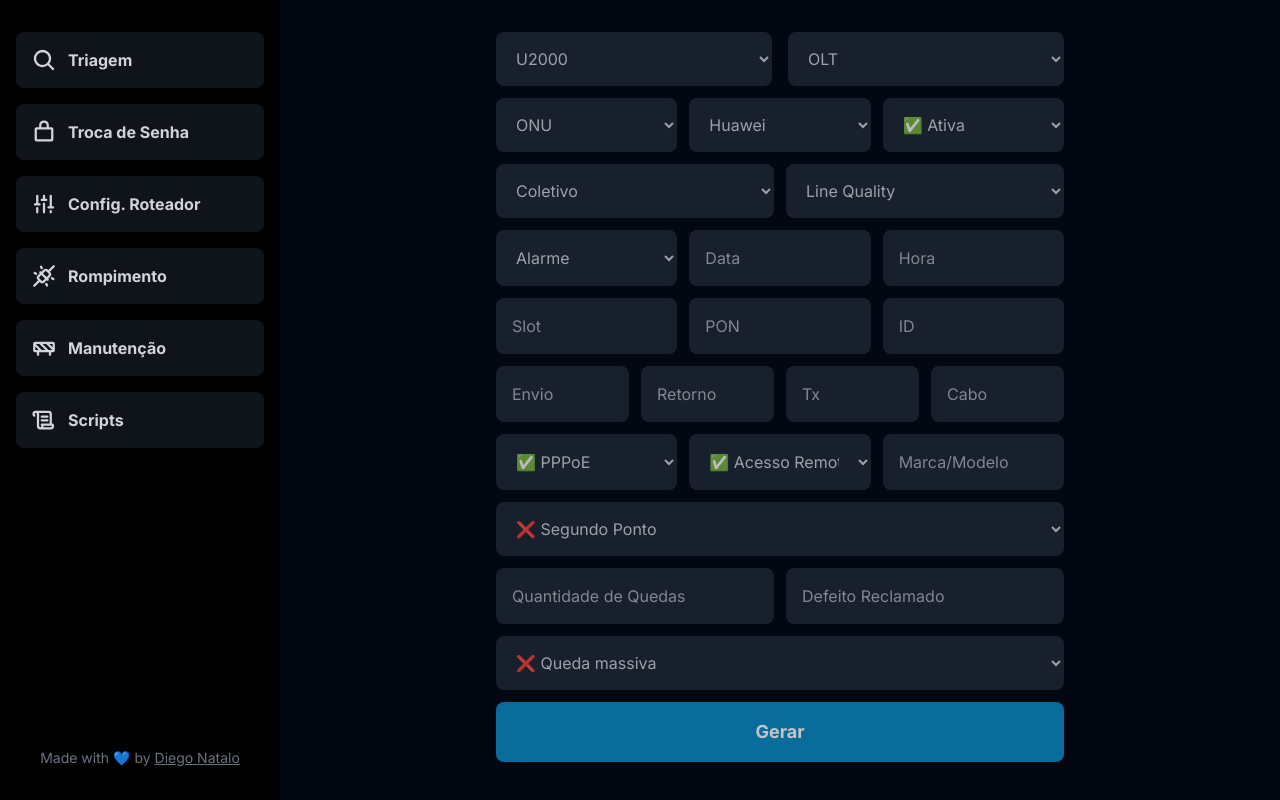
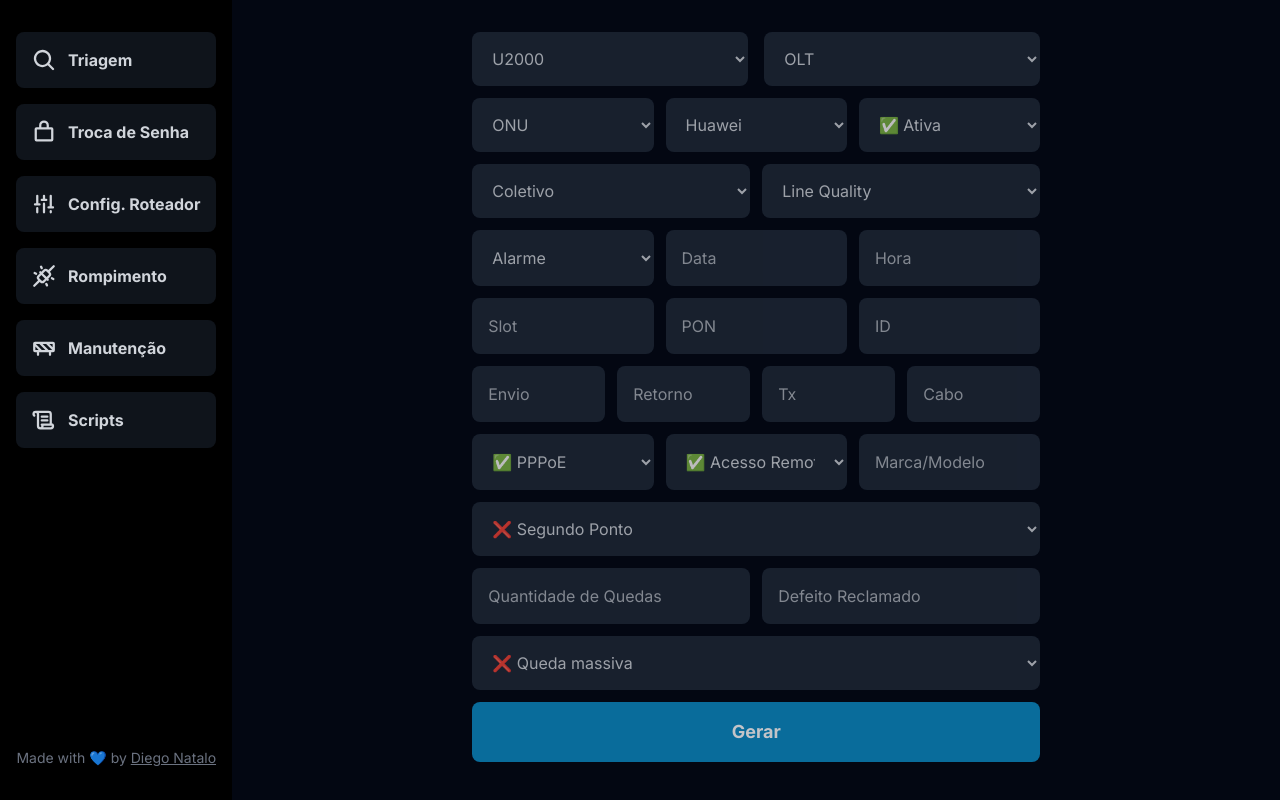
Before and after one commit to diegonatalo/triagem-web, a Next.js app: page / in a window 1280 px wide. Built offline with nearby package versions, Linux system fonts and the light colour scheme.

Commit message:
update files

```diff
--- a/src/app/globals.css
+++ b/src/app/globals.css
@@ -6,12 +6,12 @@
   @apply m-0 p-0 box-border outline-none focus-visible:ring-2 focus-visible:ring-sky-500/80
 }
 
-html, body {
+html {
   @apply h-full
 }
 
 body {
-  @apply bg-gray-950 text-gray-300 flex
+  @apply bg-gray-950 text-gray-300 flex min-h-full
 }
 
 input, textarea, select {
--- a/src/components/navbar.tsx
+++ b/src/components/navbar.tsx
@@ -10,7 +10,7 @@ import Link from 'next/link'
 
 export const Navbar = () => {
   return (
-    <aside className="hidden min-w-max max-w-[280px] flex-1 flex-col justify-between gap-4 bg-black px-4 py-8 md:flex">
+    <aside className="hidden min-h-full min-w-max max-w-[280px] flex-col justify-between gap-4 bg-black px-4 py-8 md:flex">
       <nav className="flex flex-col gap-4 font-bold">
         <Link
           className="flex items-center gap-3 rounded-lg bg-gray-800/50 p-4 text-gray-300"
```
